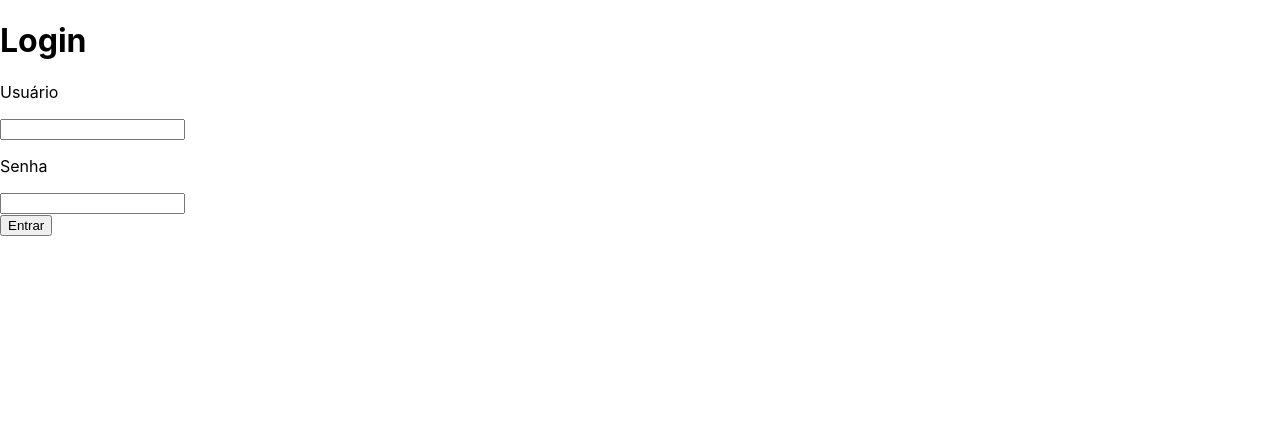
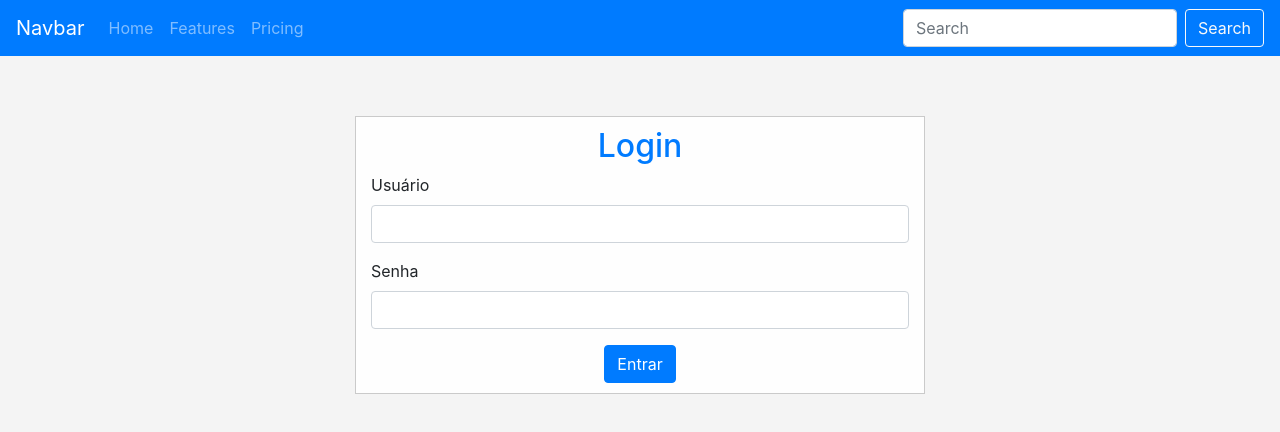
Before and after one commit to alandoni/socialnetwork, a React (Create React App) app in the folder web/: page /login in a window 1280 px wide. Shown: the top 432 px of the page. Built offline with nearby package versions, Linux system fonts and the light colour scheme.

Commit message:
Adding a better view

```diff
--- a/web/package.json
+++ b/web/package.json
@@ -6,10 +6,13 @@
     "@types/jest": "24.0.23",
     "@types/node": "12.12.8",
     "@types/react": "16.9.11",
+    "@types/react-bootstrap": "^0.32.20",
     "@types/react-dom": "16.9.4",
     "@types/react-router-dom": "^5.1.3",
     "axios": "^0.19.0",
+    "bootstrap": "^4.4.1",
     "react": "^16.12.0",
+    "react-bootstrap": "^1.0.0-beta.16",
     "react-dom": "^16.12.0",
     "react-router-dom": "^5.1.2",
     "react-scripts": "^3.3.0",
--- a/web/src/index.css
+++ b/web/src/index.css
@@ -1,10 +1,11 @@
-body {
+html, body {
   margin: 0;
   font-family: -apple-system, BlinkMacSystemFont, 'Segoe UI', 'Roboto', 'Oxygen',
     'Ubuntu', 'Cantarell', 'Fira Sans', 'Droid Sans', 'Helvetica Neue',
     sans-serif;
   -webkit-font-smoothing: antialiased;
   -moz-osx-font-smoothing: grayscale;
+  background-color: #f4f4f4;
 }
 
 code {
@@ -24,3 +25,17 @@ code {
 a {
   cursor: pointer;
 }
+
+.background {
+  background-color: #f4f4f4;
+  min-height: 100%;
+}
+
+.login-container {
+  border: 1px #cacaca solid;
+  background-color: #fefefe;
+  padding-top: 10px;
+  padding-bottom: 10px;
+  margin-top: 60px;
+  margin-bottom: 60px;
+}
--- a/web/src/views/App/App.tsx
+++ b/web/src/views/App/App.tsx
@@ -9,6 +9,8 @@ import {
     Redirect,
     BrowserRouter,
 } from "react-router-dom";
+import NavBar from '../NavBar/NavBar';
+import 'bootstrap/dist/css/bootstrap.min.css';
 
 type Props = {
     isAuthenticated: Function,
@@ -46,6 +48,8 @@ export default class App extends React.Component<AppProps, State> {
     render() {
         return (
             <BrowserRouter>
+                <div className="background">
+                    <NavBar />
                     <Switch>
                         <Route path="/login" component={LoginView}>
                             <LoginView />
@@ -63,6 +67,7 @@ export default class App extends React.Component<AppProps, State> {
                                 isAuthenticated={this.isAuthenticated} />
                         </Route>
                     </Switch>
+                </div>
             </BrowserRouter>
         );
     }
--- a/web/src/views/Login/LoginInput.tsx
+++ b/web/src/views/Login/LoginInput.tsx
@@ -1,9 +1,11 @@
 import React from 'react';
+import { Form } from 'react-bootstrap';
 
 type Props = {
     label: string;
     value: string;
-    onChange: Function
+    type: string;
+    onChange: Function;
 };
 
 export default class LoginInput extends React.Component<Props> {
@@ -19,10 +21,10 @@ export default class LoginInput extends React.Component<Props> {
 
     render() {
         return (
-            <div>
-                <p>{this.props.label}</p>
-                <input type="text" value={this.props.value} onChange={this.onChange}/>
-            </div>
+            <Form.Group>
+                <Form.Label>{this.props.label}</Form.Label>
+                <Form.Control type={this.props.type} value={this.props.value} onChange={this.onChange}/>
+            </Form.Group>
         )
     }
 }
--- a/web/src/views/Login/LoginView.tsx
+++ b/web/src/views/Login/LoginView.tsx
@@ -3,7 +3,8 @@ import LoginInput from './LoginInput';
 import axios from 'axios';
 import Login from '../../models/Login';
 import User from '../../models/User';
-import { RouteComponentProps, useHistory, withRouter } from 'react-router-dom';
+import { RouteComponentProps, withRouter } from 'react-router-dom';
+import { Alert, Container, Row, Col, Button } from 'react-bootstrap';
 
 interface Props extends RouteComponentProps { }
 
@@ -53,13 +54,47 @@ class LoginView extends React.Component<Props, State> {
 
     render() {
         return (
-            <div>
-                <h1>Login</h1>
-                <p>{this.state.error}</p>
-                <LoginInput label="Usuário" value={this.state.name} onChange={this.onChangeUserName} />
-                <LoginInput label="Senha" value={this.state.password} onChange={this.onChangePassword} />
-                <button onClick={this.onClickLogin}>Entrar</button>
-            </div>
+            <Container>
+                <Row className="justify-content-md-center">
+                    <Col xs={6} className="login-container">
+                        <Row>
+                            <Col className="d-flex justify-content-center">
+                                <h2 className="text-primary">Login</h2>
+                            </Col>
+                        </Row>
+                        { this.state.error ?
+                            <Alert variant="danger">{this.state.error}</Alert>
+                        : null }
+                        <Row>
+                            <Col>
+                                <LoginInput
+                                    label="Usuário"
+                                    type="email"
+                                    value={this.state.name}
+                                    onChange={this.onChangeUserName} />
+                            </Col>
+                        </Row>
+                        <Row>
+                            <Col>
+                                <LoginInput
+                                    label="Senha"
+                                    type="email"
+                                    value={this.state.password}
+                                    onChange={this.onChangePassword} />
+                            </Col>
+                        </Row>
+                        <Row>
+                            <Col className="d-flex justify-content-center">
+                                <Button
+                                    variant="primary"
+                                    onClick={this.onClickLogin}>
+                                        Entrar
+                                </Button>
+                            </Col>
+                        </Row>
+                    </Col>
+                </Row>
+            </Container>
         )
     }
 }
--- /dev/null
+++ b/web/src/views/NavBar/NavBar.tsx
@@ -0,0 +1,22 @@
+import React from 'react';
+import { NavLink } from 'react-router-dom';
+import { Nav, Navbar, Form, FormControl, Button } from 'react-bootstrap';
+
+export default class NavBar extends React.Component<any, any> {
+    render() {
+        return (
+            <Navbar bg="primary" variant="dark">
+                <Navbar.Brand href="#home">Navbar</Navbar.Brand>
+                <Nav className="mr-auto">
+                    <Nav.Link href="#home">Home</Nav.Link>
+                    <Nav.Link href="#features">Features</Nav.Link>
+                    <Nav.Link href="#pricing">Pricing</Nav.Link>
+                </Nav>
+                <Form inline>
+                    <FormControl type="text" placeholder="Search" className="mr-sm-2" />
+                    <Button variant="outline-light">Search</Button>
+                </Form>
+            </Navbar>
+        );
+    }
+}
```
Also changed, not shown: 1 other file (tests, documents, lock files or other folders). Lines whose indentation alone changed are shown as unchanged.
